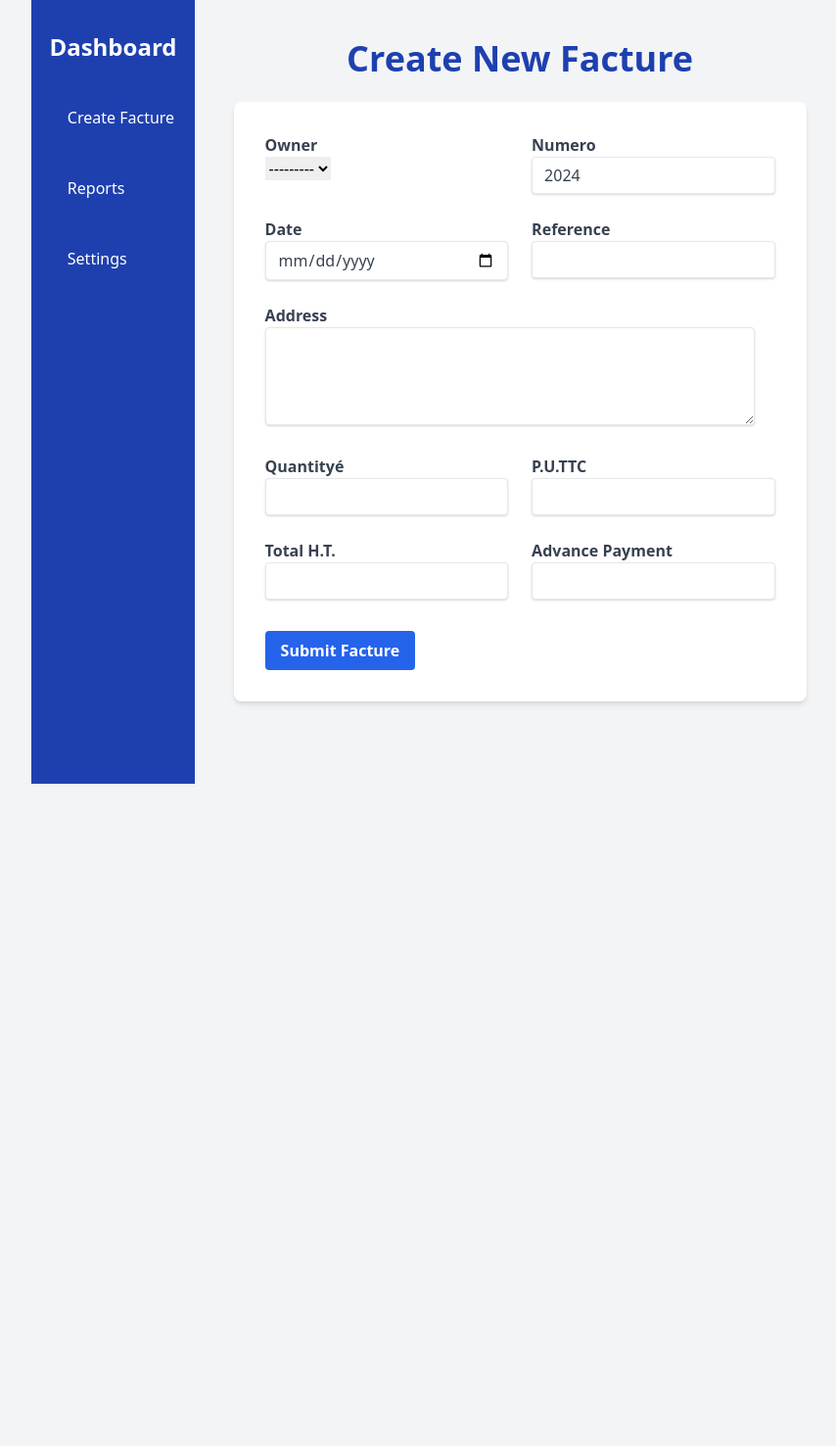
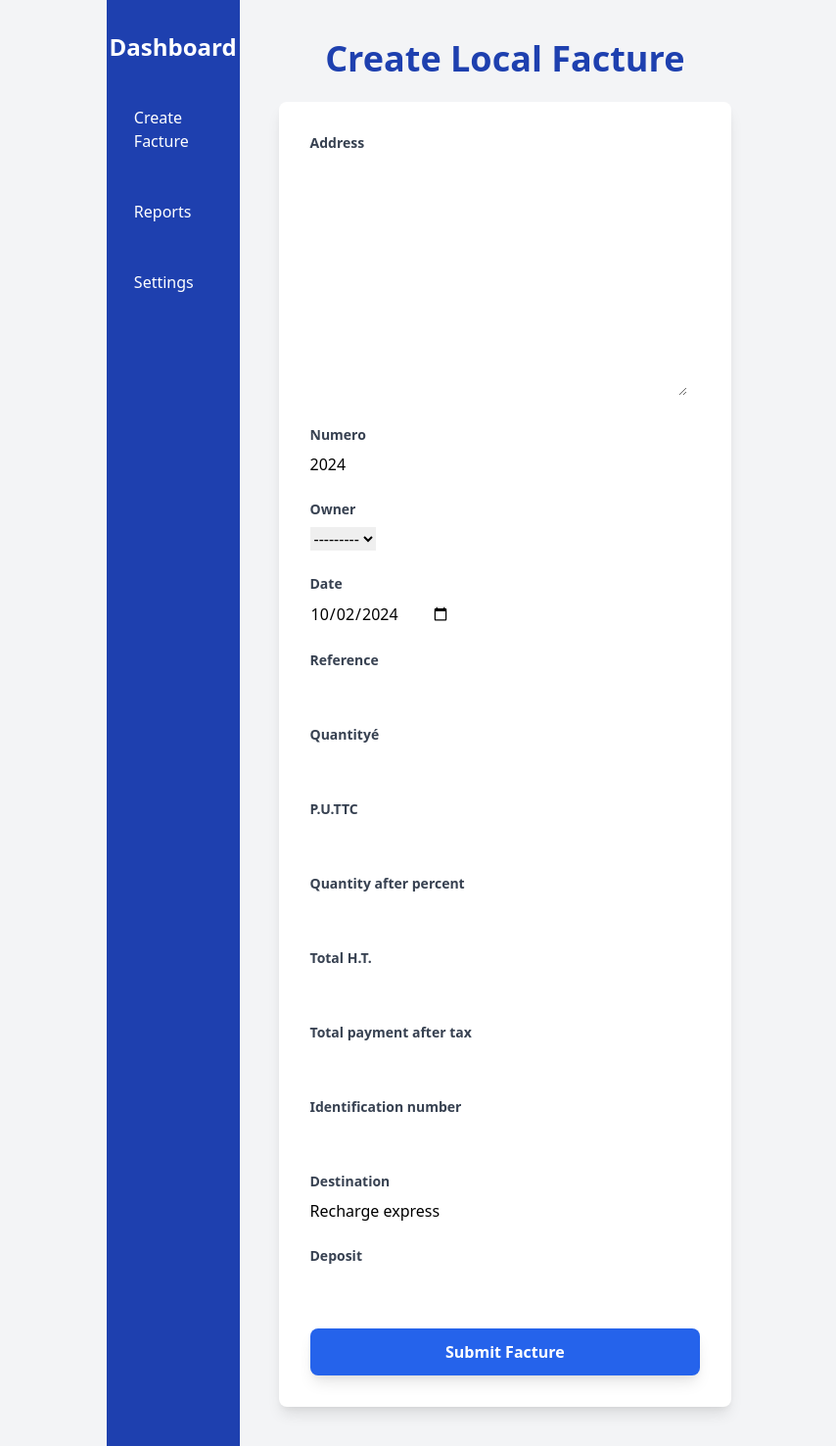
Before and after one commit to haykeminyan/excalibur, a Django app: page /facture/local/create/ in a window 1280 px wide. Shown: the whole page at 98% size, without its empty margins (192-1046 px from the left). Before the commit the page ends 800 px from the top, so only its background shows below. Run offline with Django 5.2, Linux system fonts and the light colour scheme.

Commit message:
version 0.0.6 create/update is working

```diff
--- a/apps/facture/forms.py
+++ b/apps/facture/forms.py
@@ -8,7 +8,11 @@ logger = logging.getLogger(__name__)
 class LocalFactureForm(forms.ModelForm):
     class Meta:
         model = LocalFacture
+        widgets = {
+            'date': forms.DateInput(attrs={'type': 'date'})  # Explicitly specify date input type
+        }
         fields = '__all__'
+
 
     def __init__(self, *args, **kwargs):
         super(LocalFactureForm, self).__init__(*args, **kwargs)
--- a/apps/facture/templates/html/create_facture_local.html
+++ b/apps/facture/templates/html/create_facture_local.html
@@ -45,76 +45,56 @@
 
         <!-- Content Area -->
         <div class="w-4/5 p-10">
-            <h1 class="text-4xl font-bold text-blue-800 mb-6">Create New Facture</h1>
+            <h1 class="text-4xl font-bold text-blue-800 mb-6">{{title}}</h1>
 
             <!-- Form Section -->
-            <div class="bg-white p-8 rounded-lg shadow-md">
-                <form method="post" action="{% url 'facture_local_create' %}">
-                    {% csrf_token %}
+<div class="bg-white p-8 rounded-lg shadow-lg max-w-2xl mx-auto">
+    <form method="post" action="">
+        {% csrf_token %}
 
-                    <div class="grid grid-cols-2 gap-6">
-                        <!-- Facture Owner -->
-                        <div class="col-span-1">
-                            <label for="owner" class="block text-gray-700 font-bold">{{ facture_form.owner.label }}</label>
-                            {{ facture_form.owner }}
-                        </div>
+        <!-- General form errors -->
+        {% if form.non_field_errors %}
+            <div class="bg-red-100 text-red-700 p-4 mb-6 rounded">
+                <ul>
+                    {% for error in form.non_field_errors %}
+                        <li>{{ error }}</li>
+                    {% endfor %}
+                </ul>
+            </div>
+        {% endif %}
 
-                        <!-- Facture Number -->
-                        <div class="col-span-1">
-                            <label for="number_facture" class="block text-gray-700 font-bold">{{ facture_form.number_facture.label }}</label>
-                            <input type="number" name="number_facture" id="number_facture" class="shadow appearance-none border rounded w-full py-2 px-3 text-gray-700 leading-tight focus:outline-none focus:shadow-outline" value="{{ facture_form.number_facture.value }}">
-                        </div>
+        <!-- Form fields -->
+        {% for f in form %}
+            <div class="mb-6">
+                <label for="{{ f.id_for_label }}" class="block text-sm font-semibold text-gray-700">{{ f.label }}</label>
 
-                        <!-- Facture Date -->
-                        <div class="col-span-1">
-                            <label for="date" class="block text-gray-700 font-bold">Date</label>
-                            <input type="date" name="date" id="date" value="{{ facture.date }}" class="shadow appearance-none border rounded w-full py-2 px-3 text-gray-700 leading-tight focus:outline-none focus:shadow-outline">
-                        </div>
+                <div class="mt-2">
+                    <!-- Render the field as-is, and if it's a date field, it will render as an <input type="date"> -->
+                    {{ f }}
+                </div>
 
-                        <!-- Reference -->
-                        <div class="col-span-1">
-                            <label for="reference" class="block text-gray-700 font-bold">Reference</label>
-                            <input type="text" name="reference" id="reference" value="{{ facture.reference }}" class="shadow appearance-none border rounded w-full py-2 px-3 text-gray-700 leading-tight focus:outline-none focus:shadow-outline">
-                        </div>
+                <!-- Field-specific errors -->
+                {% if f.errors %}
+                    <div class="text-red-600 text-sm mt-1">
+                        {% for error in f.errors %}
+                            <p>{{ error }}</p>
+                        {% endfor %}
+                    </div>
+                {% endif %}
+            </div>
+        {% endfor %}
 
-                        <!-- Address -->
-                        <div class="col-span-2">
-                            <label for="address" class="block text-gray-700 font-bold">Address</label>
-                            <textarea name="address" id="address" class="shadow appearance-none border rounded w-full py-2 px-3 text-gray-700 leading-tight focus:outline-none focus:shadow-outline">{{ facture.address }}</textarea>
-                        </div>
-                    </div>
+        <!-- Submit button -->
+        <div class="mt-8">
+            <button type="submit" value="update" class="w-full bg-blue-600 hover:bg-blue-800 text-white font-semibold py-3 px-4 rounded-lg shadow-lg transition duration-300">
+                Submit Facture
+            </button>
+        </div>
+    </form>
+</div>
 
-                    <!-- Additional Form Fields -->
-                    <div class="grid grid-cols-2 gap-6 mt-6">
-                        <div class="col-span-1">
-                            <label for="quantity" class="block text-gray-700 font-bold">{{ facture_form.quantity.label }}</label>
-                            <input type="number" name="quantity" id="quantity" value="{{ facture.quantity }}" class="shadow appearance-none border rounded w-full py-2 px-3 text-gray-700 leading-tight focus:outline-none focus:shadow-outline">
-                        </div>
 
-                        <div class="col-span-1">
-                            <label for="percent" class="block text-gray-700 font-bold">{{ facture_form.percent.label }}</label>
-                            <input type="number" step="0.01" name="percent" id="percent" value="{{ facture.percent }}" class="shadow appearance-none border rounded w-full py-2 px-3 text-gray-700 leading-tight focus:outline-none focus:shadow-outline">
-                        </div>
 
-                        <div class="col-span-1">
-                            <label for="total_tax" class="block text-gray-700 font-bold">{{ facture_form.total_tax.label }}</label>
-                            <input type="number" step="0.01" name="total_tax" id="total_tax" value="{{ facture.total_tax }}" class="shadow appearance-none border rounded w-full py-2 px-3 text-gray-700 leading-tight focus:outline-none focus:shadow-outline">
-                        </div>
-
-                        <div class="col-span-1">
-                            <label for="advance_payment" class="block text-gray-700 font-bold">Advance Payment</label>
-                            <input type="text" name="advance_payment" id="advance_payment" value="{{ facture.advance_payment }}" class="shadow appearance-none border rounded w-full py-2 px-3 text-gray-700 leading-tight focus:outline-none focus:shadow-outline">
-                        </div>
-                    </div>
-
-                    <!-- Submit Button -->
-                    <div class="mt-8">
-                        <button type="submit" class="bg-blue-600 hover:bg-blue-800 text-white font-bold py-2 px-4 rounded">
-                            Submit Facture
-                        </button>
-                    </div>
-                </form>
-            </div>
         </div>
     </div>
 
--- a/apps/facture/templates/html/local_list_facture.html
+++ b/apps/facture/templates/html/local_list_facture.html
@@ -16,7 +16,7 @@
         <!-- Header Section -->
         <div class="flex justify-between items-center mb-6">
             <h1 class="text-3xl font-bold text-gray-800">All Factures</h1>
-            <a href="{% url 'create_facture' %}?facture_type=local" class="bg-blue-500 hover:bg-blue-700 text-white font-bold py-2 px-4 rounded inline-flex items-center">
+            <a href="{% url 'facture_local_create' %}" class="bg-blue-500 hover:bg-blue-700 text-white font-bold py-2 px-4 rounded inline-flex items-center">
                 <svg class="w-4 h-4 mr-2" fill="none" stroke="currentColor" viewBox="0 0 24 24" xmlns="http://www.w3.org/2000/svg">
                     <path stroke-linecap="round" stroke-linejoin="round" stroke-width="2" d="M12 4v16m8-8H4"></path>
                 </svg>
@@ -34,7 +34,7 @@
                         </svg>
                     </div>
                     <div>
-                                          <a href="{% url 'detail_local_facture' facture.id %}" >
+                                          <a href="{% url 'facture_local_detail' facture.id %}" >
                         <h2 class="text-xl font-bold text-gray-700">{{ facture.number_facture }}</h2>
 
                         <p class="text-gray-600">Date: {{ facture.created_date }}</p>
--- a/apps/facture/urls.py
+++ b/apps/facture/urls.py
@@ -20,12 +20,16 @@ from django.urls import path, include
 from apps import facture
 from apps.facture.models import Facture, WorldFacture
 from apps.facture.views import LocalFactureListView, WorldFactureListView, LocalFactureDetailView, \
-    WorldFactureDetailView, AddLocalFacture, AddWorldFacture
+    WorldFactureDetailView, AddLocalFacture, AddWorldFacture, UpdateLocalFacture, UpdateWorldFacture
 
 urlpatterns = [
     # Facture creation
     path('facture/local/create/', AddLocalFacture.as_view(), name='facture_local_create'),
     path('facture/world/create/', AddWorldFacture.as_view(), name='facture_world_create'),
+
+    path('facture/local/update/<int:pk>/', UpdateLocalFacture.as_view(), name='facture_local_update'),
+
+    path('facture/world/update/<int:pk>/', UpdateWorldFacture.as_view(), name='facture_world_update'),
 
     # Facture listing
     path('facture/local/', LocalFactureListView.as_view(), name='facture_local_list'),
--- a/apps/facture/views.py
+++ b/apps/facture/views.py
@@ -6,7 +6,7 @@ from django.utils.decorators import method_decorator
 from django.views import View
 from django.shortcuts import render, redirect, get_object_or_404
 from django.views.decorators.csrf import csrf_exempt
-from django.views.generic import ListView, DetailView, FormView
+from django.views.generic import ListView, DetailView, FormView, CreateView, UpdateView
 from django.urls import reverse_lazy
 from excalibur.mixins import JsonRequestMixin
 from .forms import LocalFactureForm, WorldFactureForm
@@ -75,41 +75,39 @@ class WorldFactureDetailView(DetailView):
 
 
 @method_decorator(csrf_exempt, name='dispatch')
-class AddLocalFacture(FormView):
+class AddLocalFacture(CreateView):
     form_class = LocalFactureForm
+    model = LocalFacture
     template_name = 'html/create_facture_local.html'
-    success_url = reverse_lazy('success')
+    success_url = reverse_lazy('facture_local_list')
 
-
-    def get_context_data(self, **kwargs):
-        context = super().get_context_data(**kwargs)
-        context['facture_form'] = self.get_form()
-        return context
-
-    def form_valid(self, form):
-        form.save()
-        return super().form_valid(form)
-
-    def form_invalid(self, form):
-        print("Form errors:", form.errors)
-        return super().form_invalid(form)
+    extra_context = {
+        'title': 'Create Local Facture'
+    }
 
 
 @method_decorator(csrf_exempt, name='dispatch')
-class AddWorldFacture(FormView):
+class AddWorldFacture(CreateView):
     form_class = WorldFactureForm
+    model = WorldFacture
     template_name = 'html/create_facture_world.html'
-    success_url = reverse_lazy('success')
+    success_url = reverse_lazy('facture_world_list')
 
-    def get_context_data(self, **kwargs):
-        context = super().get_context_data(**kwargs)
-        context['facture_form'] = self.get_form()
-        return context
+@method_decorator(csrf_exempt, name='dispatch')
+class UpdateLocalFacture(UpdateView):
+    form_class = LocalFactureForm
+    model = LocalFacture
+    template_name = 'html/create_facture_local.html'
+    success_url = reverse_lazy('facture_local_list')
 
-    def form_valid(self, form):
-        form.save()
-        return super().form_valid(form)
+    extra_context = {
+        'title': 'Update Local Facture'
+    }
 
-    def form_invalid(self, form):
-        print("Form errors:", form.errors)
-        return super().form_invalid(form)
+
+@method_decorator(csrf_exempt, name='dispatch')
+class UpdateWorldFacture(UpdateView):
+    form_class = WorldFactureForm
+    model = WorldFacture
+    template_name = 'html/create_facture_world.html'
+    success_url = reverse_lazy('facture_world_list')
```
Also changed, not shown: apps/facture/check_facture_type.py (deleted, +0 -43 lines), apps/facture/models.py (+17 -9 lines), apps/facture/templates/html/create_facture_world.html (+102 -0 lines), apps/facture/migrations/0002_remove_facture_facture_type_alter_facture_date.py (added), apps/facture/migrations/0003_alter_facture_date_alter_facture_number_facture.py (added), apps/facture/migrations/0004_alter_facture_number_facture.py (added).
